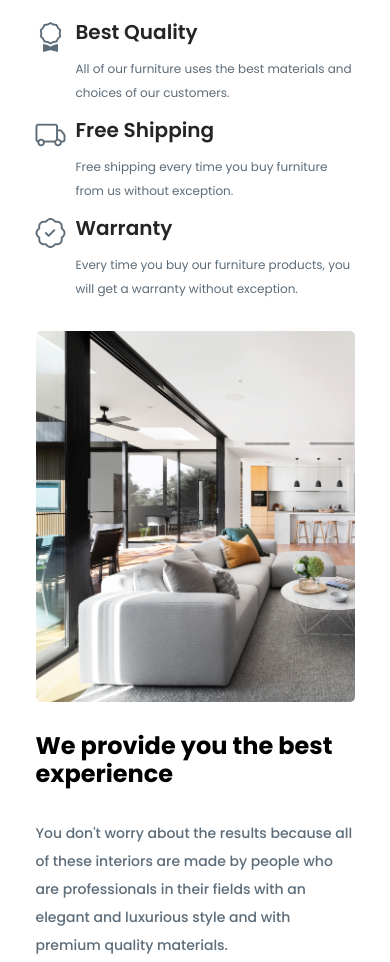
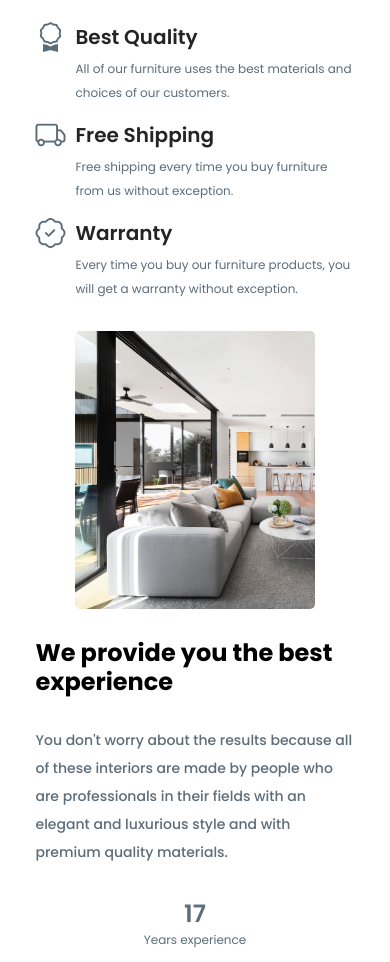
Before and after one commit to midhun-coddletech/assignment3, a plain HTML site: page index.html in a window 390 px wide. Shown: the part 657-1619 px from the top of the page. Drawn offline with nearby package versions, Linux system fonts and the light colour scheme.

Commit message:
reduced image width for mobile screen

```diff
--- a/css/styles.css
+++ b/css/styles.css
@@ -1123,7 +1123,7 @@ footer {
 
   .benefits-items-title {
     font-size: 20px;
-    margin-bottom: 10px;
+    margin: 5px 0px;
     padding: 0;
   }
 
@@ -1136,10 +1136,11 @@ footer {
     flex-direction: column;
     padding: 0px 16px;
     gap: 30px;
+    align-items: center;
   }
 
   .experience-image {
-    max-width: 100%;
+    max-width: 75%;
   }
 
   .experience-section-title {
@@ -1180,6 +1181,7 @@ footer {
   .process-container {
     flex-direction: column;
     gap: 0;
+    align-items: center;
   }
 
   .process-section-title {
@@ -1210,7 +1212,7 @@ footer {
   }
 
   .guest-room-image {
-    max-width: 100%;
+    max-width: 75%;
     margin-top: 0px;
     margin-bottom: 0px;
   }
```
